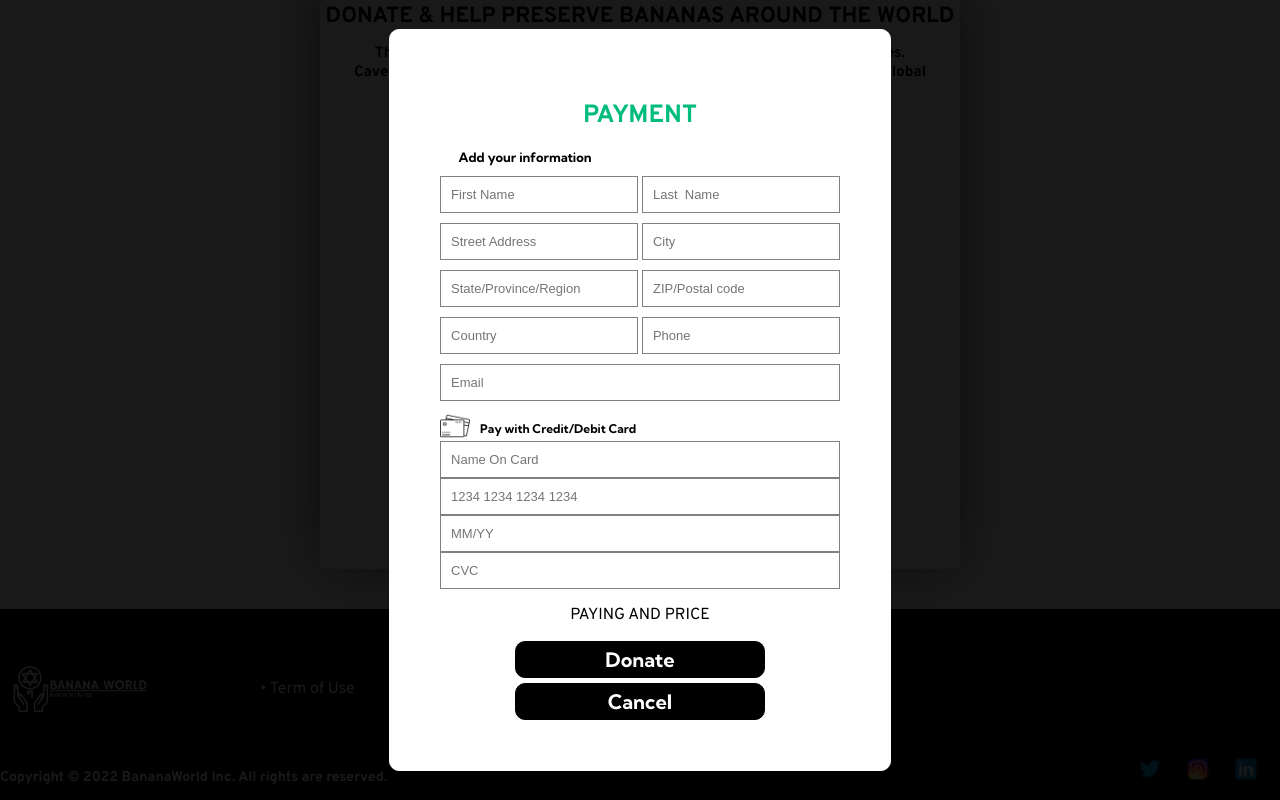
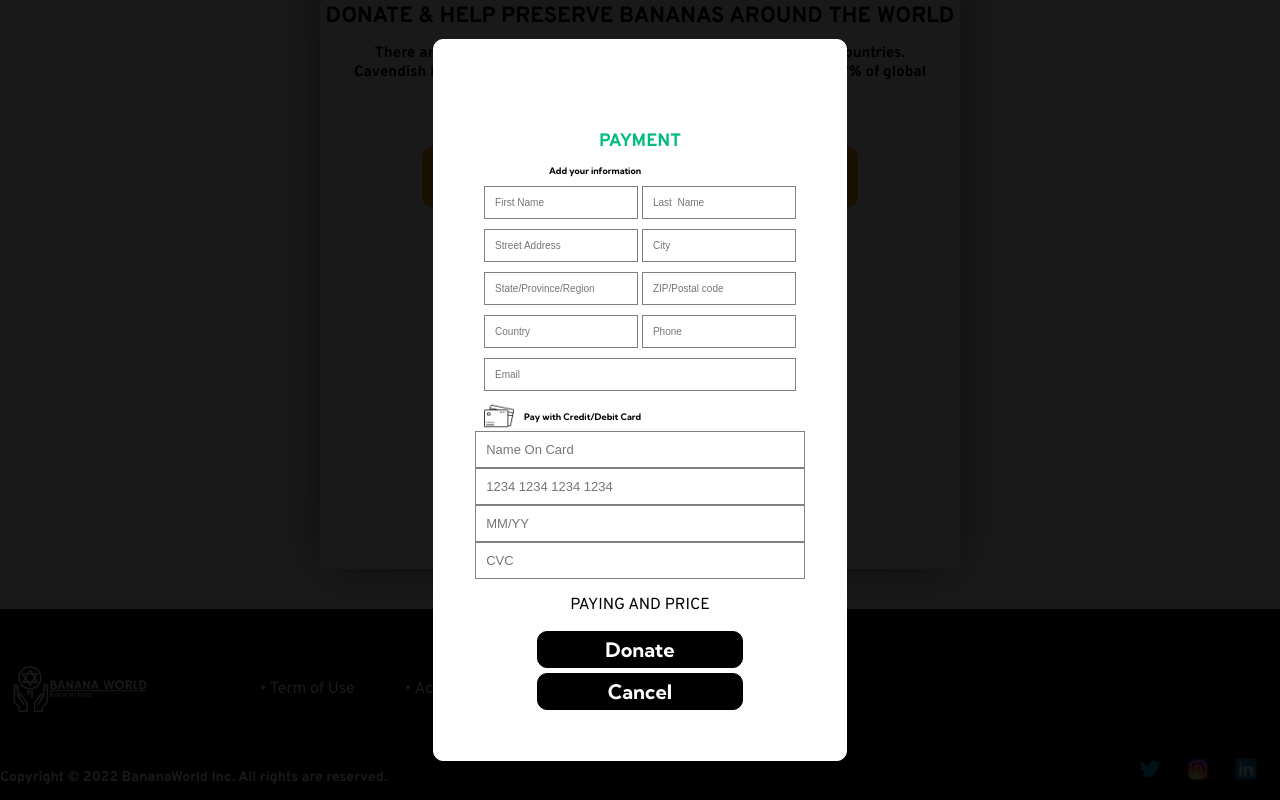
Before and after one commit to CarlPericles18/BananaWorld2.0, a plain HTML site: page donate.html in a window 1280 px wide. Both pictures are taken after a click on the element "Pay with Credit Card". Shown: the part 435-1235 px from the top of the page. Drawn offline with Linux system fonts and the light colour scheme.

Commit message:
changed donate css

```diff
--- a/css/donate.css
+++ b/css/donate.css
@@ -284,15 +284,15 @@ text-align: center;
 }
 .thnx h1{
     font-family: var(--font-familyTwo);
-    font-size: 25px;
-    margin-top: 70px;
+    font-size: 18px;
+    margin-top: 90px;
     text-align: center;
     color: rgba(2,188,125,255);
 }
 .thnx h2{
     font-family: var(--font-family);
-    font-size: 13px;
-    margin-right: 230px;
+    font-size: 9px;
+    margin-right: 90px;
     margin-top: 0;
 }
 .checkMark{
@@ -352,7 +352,7 @@ text-align: center;
     gap: 10px;
 }
 .addInformation input{
-    font-size: 13px;
+    font-size: 10px;
     border: 1px solid gray;
     padding: 10px;
 }
@@ -366,7 +366,7 @@ text-align: center;
 
 .formDiv h3{
     margin: 10px 200px 5px 10px;
-    font-size: 12px;
+    font-size: 9px;
 }
 .formDiv input{
     width: 80%;
```
